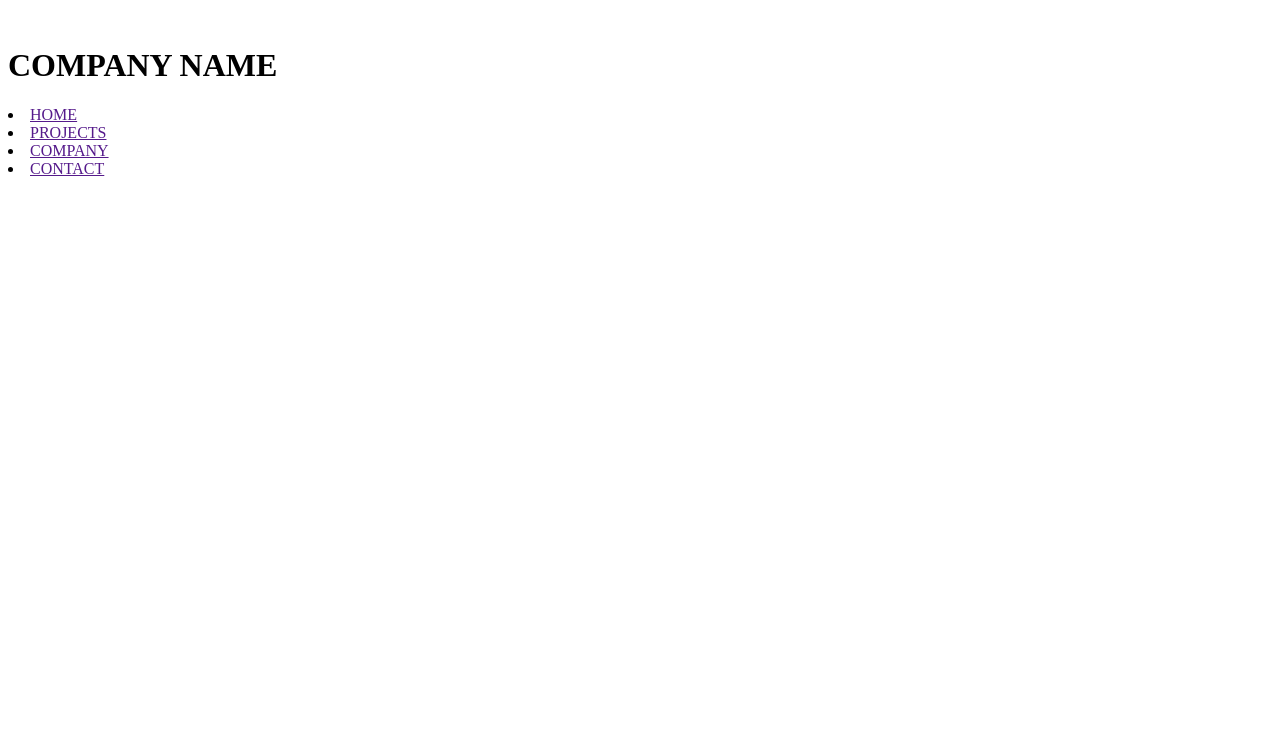
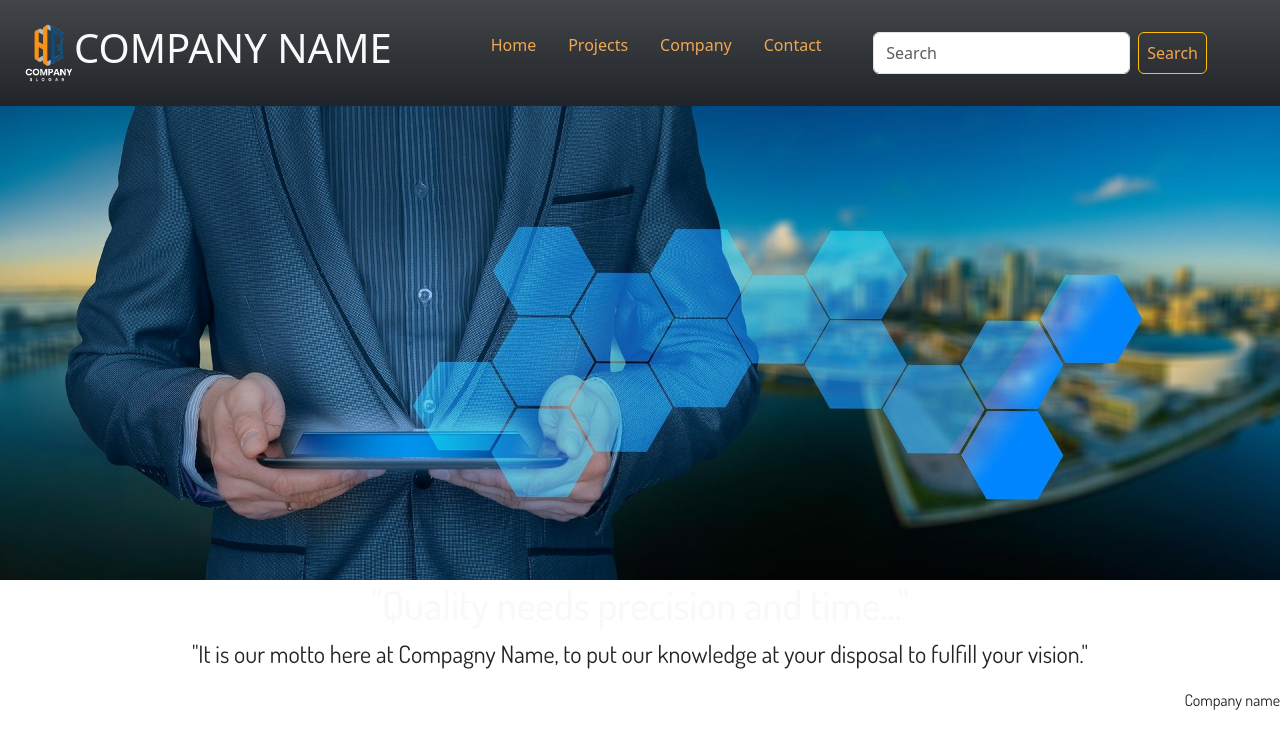
Before and after one commit to RELHAMRI/Bootstrap, a plain HTML site: page index.html in a window 1280 px wide. Drawn offline with nearby package versions, Linux system fonts and the light colour scheme; a web font is replaced by a local one.

Commit message:
exo bootstrap

```diff
--- a/css/style.css
+++ b/css/style.css
@@ -1,5 +1,18 @@
 @import url('https://fonts.googleapis.com/css2?family=Dosis:wght@200..800&display=swap');
 @import url('https://fonts.googleapis.com/css2?family=Texturina:ital,opsz,wght@0,12..72,100..900;1,12..72,100..900&display=swap');
 
-/* font-family: "Dosis", sans-serif; */
-/* font-family: "Texturina", serif; */
+.dosis {
+    font-family: "Dosis", sans-serif;
+}
+
+.texturina {
+    font-family: "Texturina", serif;
+}
+
+.orange {
+    color: rgb(240, 167, 83);
+}
+
+nav:hover {
+    color: rgb(240, 167, 83);
+}
--- a/index.html
+++ b/index.html
@@ -1,25 +1,60 @@
 <!DOCTYPE html>
-<html lang="fr">
+<html lang="en">
 
 <head>
     <meta charset="UTF-8">
     <meta name="viewport" content="width=device-width, initial-scale=1.0">
     <title>Document</title>
     <link rel="preconnect" href="https://fonts.googleapis.com">
+    <link href="https://cdn.jsdelivr.net/npm/bootstrap@5.3.3/dist/css/bootstrap.min.css" rel="stylesheet"
+        integrity="sha384-QWTKZyjpPEjISv5WaRU9OFeRpok6YctnYmDr5pNlyT2bRjXh0JMhjY6hW+ALEwIH" crossorigin="anonymous">
     <link rel="stylesheet" href="css/style.css">
 </head>
 
 <body>
-    <header>
-        <img src="" alt="">
-        <h1>COMPANY NAME</h1>
-        <nav>
-            <li><a href="">HOME</a></li>
-            <li><a href="">PROJECTS</a></li>
-            <li><a href="">COMPANY</a></li>
-            <li><a href="">CONTACT</a></li>
+    <header class="bg-dark bg-gradient p-4">
+        <nav class="row">
+            <div class="col-4 d-flex">
+                <img src="img/logo.png" alt="" width="50px">
+                <h1 class="text-light">COMPANY NAME</h1>
+            </div>
+            <div class="col-4 d-flex">
+                <ul class="align-items-center d-flex">
+                    <li class="nav item"><a class="yellow mx-3 text-decoration-none orange" href="/">Home</a></li>
+                    <li class="nav item"><a class="yellow mx-3 text-decoration-none orange" href="/">Projects</a></li>
+                    <li class="nav item"><a class="yellow mx-3 text-decoration-none orange" href="/">Company</a></li>
+                    <li class="nav item"><a class="yellow mx-3 text-decoration-none orange" href="/">Contact</a></li>
+                </ul>
+            </div>
+            <div class="class col-4">
+                <nav class="navbar text-warning">
+                    <div class="container-fluid">
+                        <form class="d-flex" role="search">
+                            <input class="form-control me-2" type="search" placeholder="Search" aria-label="Search">
+                            <button class="btn btn-outline orange p-2 border border-warning" type="submit">Search</button>
+                        </form>
+                    </div>
+                </nav>
+                <!-- <div class="card" style="width: 18rem;"> -->
         </nav>
     </header>
+    <section>
+        <img src="img/banner-buisnessman.jpg" class="card-img-top" alt="...">
+        <div class="text-center bg-text inner">
+            <h2 class="text-light fs-1 dosis">"Quality needs precision and time..."</h2>
+            <p class="card-text fs-4 dosis">"It is our motto here at Compagny Name, to put our knowledge at your
+                disposal to fulfill your vision."</p>
+            <p class="text-end fs-6 yellow dosis">Company name</p>
+        </div>
+    </section>
+    <section>
+        <div class="bg secondary p-4">
+
+        </div>
+    </section>
+    <script src="https://cdn.jsdelivr.net/npm/bootstrap@5.3.3/dist/js/bootstrap.bundle.min.js"
+        integrity="sha384-YvpcrYf0tY3lHB60NNkmXc5s9fDVZLESaAA55NDzOxhy9GkcIdslK1eN7N6jIeHz"
+        crossorigin="anonymous"></script>
 </body>
 
 </html>
```
Also changed, not shown: img/architecture-1.jpg (added), img/architecture-2.jpg (added), img/architecture-3.jpg (added), img/banner-buisnessman.jpg (added).
